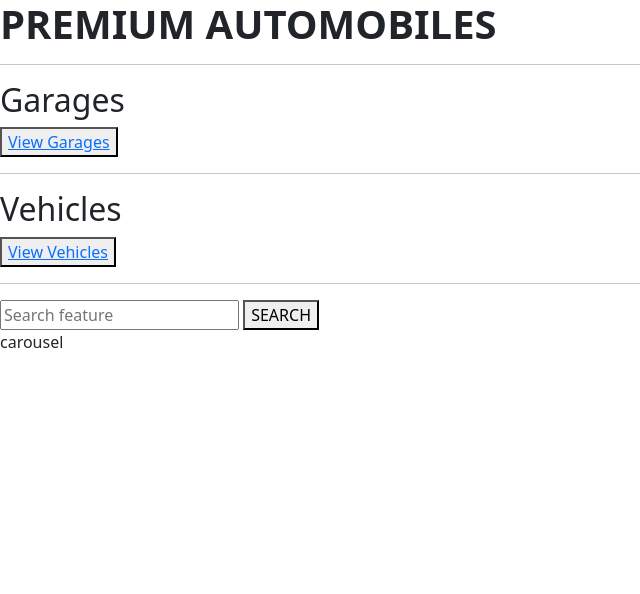
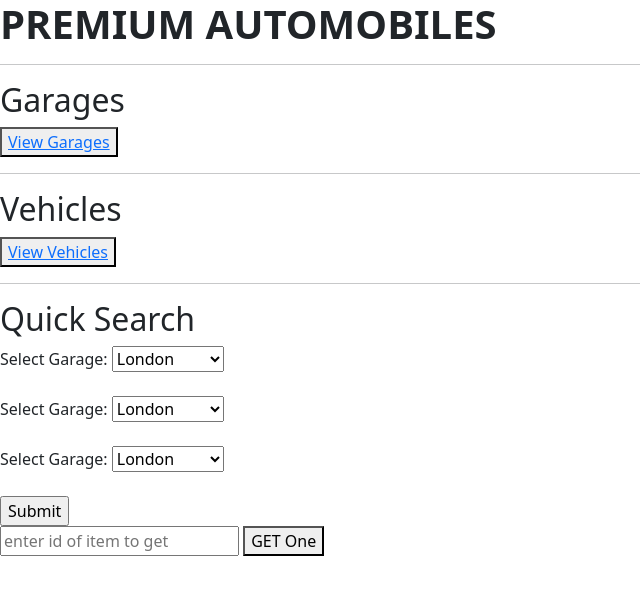
Before and after one commit to leahmurnaghan/ServiceNowProject, a plain HTML site: page Homepage.html in a window 1280 px wide. Shown: the whole page, without its empty margins (0-640 px from the left). Drawn offline with nearby package versions, Linux system fonts and the light colour scheme.

Commit message:
homepage

```diff
--- a/Homepage.html
+++ b/Homepage.html
@@ -9,7 +9,6 @@
 
     <hr/>
     <h2>Garages</h2>
-
     <button type="button" id="buttonGarages"><a href="Cars" target="_blank">View Garages</a></button>
     <div id="singleOutput"></div>
     <hr/>
@@ -18,14 +17,50 @@
     <button type="button" id="buttonVehicles"><a href="Cars" target="_blank">View Vehicles</a></button>
     <hr/>
 
+    <!-- carousel -->
+    <h2>Quick Search</h2>
+
+    <form>
+        <label for="Garages">Select Garage:</label>
+        <select name="Garages" id="cars">
+          <option value="volvo">London</option>
+          <option value="saab">Glasgow</option>
+          <option value="opel">Manchester</option>
+        </select>
+        <br><br>
+
+        <label for="Garages">Select Garage:</label>
+        <select name="Garages" id="cars">
+          <option value="volvo">London</option>
+          <option value="saab">Glasgow</option>
+          <option value="opel">Manchester</option>
+        </select>
+        <br><br>
+
+        <label for="Garages">Select Garage:</label>
+        <select name="Garages" id="cars">
+          <option value="volvo">London</option>
+          <option value="saab">Glasgow</option>
+          <option value="opel">Manchester</option>
+        </select>
+        <br><br>
+
+
+        <input type="submit" value="Submit">
+      </form>
+
+      <input type="number" id="inputID" placeholder="enter id of item to get" />
+      <button type="button" id="buttonReadOne">GET One</button>
+      <div id="singleOutput"></div>
+
+
+    <!-- Search Button Output -->
+    <div id="singleOutput"></div>
 
 
 
 
-<input type="text" placeholder="Search feature" id="hpsearchfeature">
-<button type="button" id="searchbutton">SEARCH</button>
 
-<div>carousel</div>
 
 </body>
 <script src="https://cdn.jsdelivr.net/npm/axios/dist/axios.min.js"></script>
```
